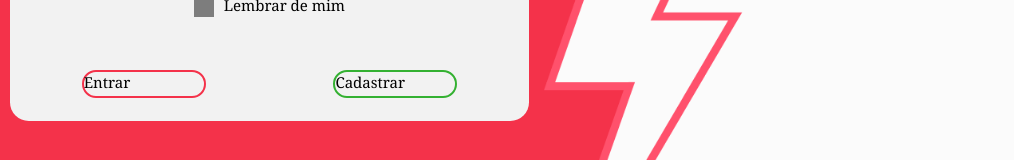
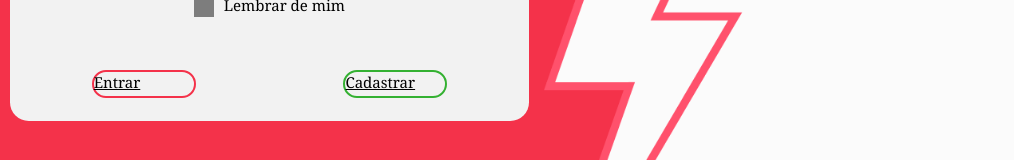
Before and after one commit to equipedevo/API_2_FRONT, a React (Create React App) app in the folder hermez/: page / in a window 1280 px wide. Shown: the part 313-473 px from the top of the page, without its empty margins (0-1014 px from the left). Built offline with nearby package versions, Linux system fonts and the light colour scheme.

Commit message:
T05 - Especifiquei a classe da estilização do input button

```diff
--- a/hermez/src/pages/css/CadastroEmpresa.css
+++ b/hermez/src/pages/css/CadastroEmpresa.css
@@ -56,7 +56,7 @@
     margin-right: calc(var(--marginSenha) + var(--paddingInput));
 }
 
-input[type="button"]{
+.formEmpresaCadastro input[type="button"]{
     background-color: var(--vermelho);
     border-radius: var(--bordaInputButton);
     color: var(--branco);
@@ -69,8 +69,3 @@ input[type="button"]{
 .divEnviarCadastroEmpresa{
     display: flex;
 }
-
-a{
-    text-decoration: none;
-    padding-right:  var(--marginForms);
-}
```
